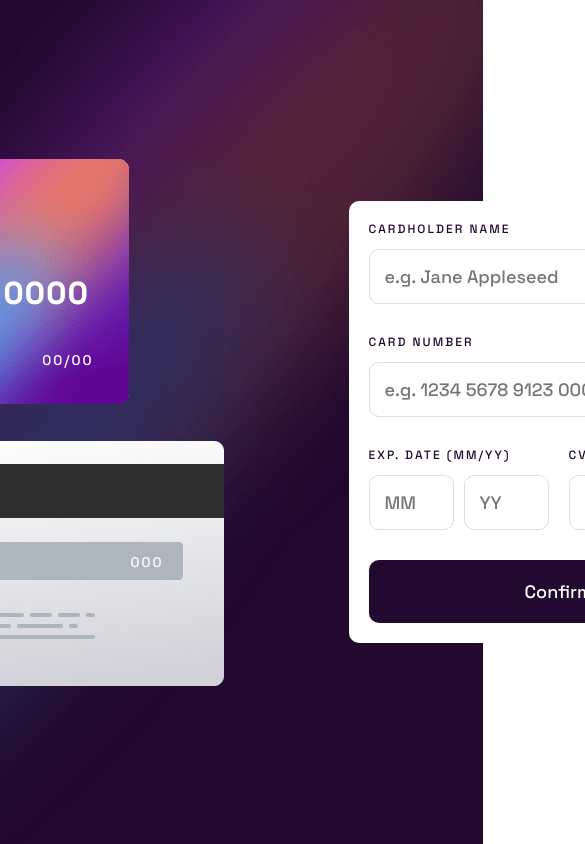
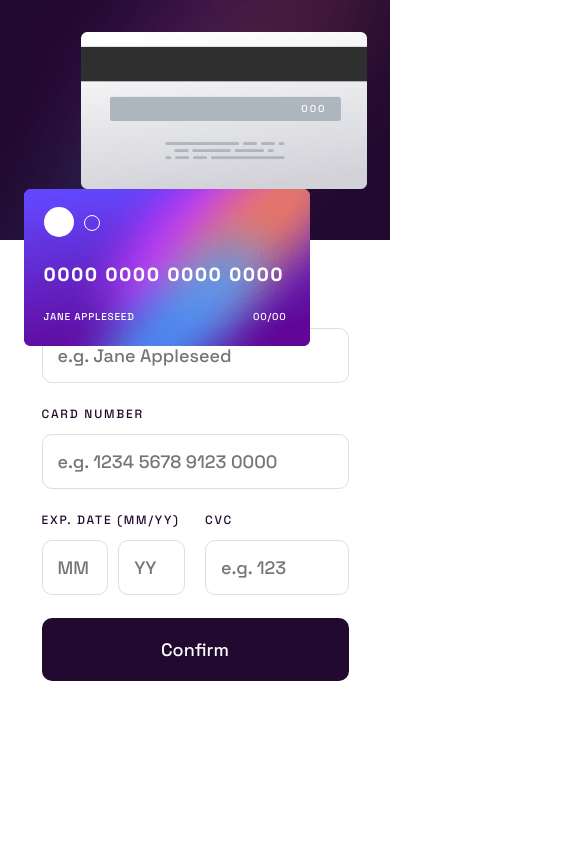
Before and after one commit to paladinescamila/Interactive-Card-Details-Form, a React (Create React App) app: page / in a window 390 px wide. Shown: the top 844 px of the page, 585 px wide, since content can reach past the window. Built offline with nearby package versions, Linux system fonts and the light colour scheme.

Commit message:
Start to set responsive styles

```diff
--- a/src/App.tsx
+++ b/src/App.tsx
@@ -1,18 +1,27 @@
 import React from 'react';
 import './styles/App.scss';
+import DataContext from './components/context/DataContext';
 import DesktopBackground from './assets/bg-main-desktop.png';
-// import MobileBackground from './assets/bg-main-mobile.png';
+import MobileBackground from './assets/bg-main-mobile.png';
 import FrontCard from './components/FrontCard/FrontCard';
 import BackCard from './components/BackCard/BackCard';
 import Form from './components/Form/Form';
 
 function App() {
+	const {windowWidth} = React.useContext(DataContext);
+
 	return (
 		<>
-			<img className='bg-main' src={DesktopBackground} alt='' aria-hidden />
+			{windowWidth > 1000 ? (
+				<img className='bg-main-desktop' src={DesktopBackground} alt='' aria-hidden />
+			) : (
+				<img className='bg-main-mobile' src={MobileBackground} alt='' aria-hidden />
+			)}
 			<section className='components'>
-				<FrontCard />
-				<BackCard />
+				<div className='cards'>
+					<FrontCard />
+					<BackCard />
+				</div>
 				<Form />
 			</section>
 		</>
--- a/src/components/BackCard/BackCard.scss
+++ b/src/components/BackCard/BackCard.scss
@@ -24,3 +24,16 @@
 	top: 112px;
 	right: 60px;
 }
+
+@media (max-width: 1000px) {
+	.back-card-container {
+		width: 286px;
+		height: 157px;
+	}
+
+	.back-card-cvc {
+		top: 70px;
+		right: 40px;
+		font-size: 10px;
+	}
+}
--- a/src/components/Form/Form.scss
+++ b/src/components/Form/Form.scss
@@ -3,7 +3,7 @@
 .form-container {
 	display: flex;
 	flex-direction: column;
-	width: 420px;
+	width: 380px;
 }
 
 fieldset {
@@ -91,8 +91,11 @@ input[type='number'] {
 	}
 }
 
-.disabled {
-	opacity: 0.7;
+.error-message-submit {
+	color: $red;
+	font-size: 12px;
+	text-align: center;
+	margin-top: 10px;
 }
 
 .form-message {
@@ -136,3 +139,18 @@ input[type='number'] {
 	border-radius: 10px;
 	transition: transform 0.5s ease-in-out;
 }
+
+@media (max-width: 1000px) {
+	.form-container {
+		width: 327px;
+		padding: 10px;
+	}
+
+	fieldset {
+		margin-bottom: 23px - 11px;
+	}
+
+	label {
+		letter-spacing: 12px * 0.15;
+	}
+}
--- a/src/components/Form/Form.tsx
+++ b/src/components/Form/Form.tsx
@@ -15,7 +15,7 @@ export default function Form() {
 	const changeCardName = (e: React.ChangeEvent<HTMLInputElement>) => {
 		setCardName(e.target.value);
 
-		if (e.target.value.trim() === '') addError('name', "Can't be empty");
+		if (e.target.value.trim() === '') addError('name', "Can't be blank");
 		else removeError('name', "Can't be blank");
 	};
 
@@ -45,7 +45,8 @@ export default function Form() {
 
 	// Card expiration month change event
 	const changeCardMonthExp = (e: React.ChangeEvent<HTMLInputElement>) => {
-		if (e.target.value.length <= 2) setCardMonthExp(e.target.value);
+		if (e.target.value.length > 2) return;
+		setCardMonthExp(e.target.value);
 
 		if (e.target.value.trim() === '') addError('expMonth', "Can't be blank");
 		else removeError('expMonth', "Can't be blank");
@@ -56,18 +57,20 @@ export default function Form() {
 
 	// Card expiration year change event
 	const changeCardYearExp = (e: React.ChangeEvent<HTMLInputElement>) => {
-		if (e.target.value.length <= 2) setCardYearExp(e.target.value);
+		if (e.target.value.length > 2) return;
+		setCardYearExp(e.target.value);
 
 		if (e.target.value.trim() === '') addError('expYear', "Can't be blank");
 		else removeError('expYear', "Can't be blank");
 
-		if (Number(e.target.value) + 2000 < new Date().getFullYear()) addError('expYear', 'Wrong year, only future');
-		else removeError('expYear', 'Wrong year, only future');
+		if (Number(e.target.value) + 2000 < new Date().getFullYear()) addError('expYear', 'Wrong year, only future or present');
+		else removeError('expYear', 'Wrong year, only future or present');
 	};
 
 	// Card CVC change event
 	const changeCardCVC = (e: React.ChangeEvent<HTMLInputElement>) => {
-		if (e.target.value.length <= 3) setCardCVC(e.target.value);
+		if (e.target.value.length > 3) return;
+		setCardCVC(e.target.value);
 
 		if (e.target.value.trim() === '') addError('cvc', "Can't be blank");
 		else removeError('cvc', "Can't be blank");
@@ -79,7 +82,8 @@ export default function Form() {
 	// Error handling
 
 	const [showForm, setShowForm] = useState(true);
-	const [disabled, setDisabled] = useState(true);
+	const [validForm, setValidForm] = useState(false);
+	const [submitError, setSubmitError] = useState('');
 
 	type InputType = 'name' | 'number' | 'expMonth' | 'expYear' | 'cvc';
 	type ErrorMap = {[key in InputType]: Set<string>};
@@ -103,18 +107,20 @@ export default function Form() {
 
 	useEffect(() => {
 		let currentInputStyles = {...inputsStyles};
-		let validInputs = true;
+		let currentValidForm = true;
 
 		Object.keys(inputsErrors).forEach((key) => {
 			if (key === 'name' || key === 'number' || key === 'expMonth' || key === 'expYear' || key === 'cvc') {
 				if (inputsErrors[key].size > 0) {
 					currentInputStyles[key] = {borderColor: '#ff0000'};
-					validInputs = false;
+					currentValidForm = false;
 				} else currentInputStyles[key] = {};
 			}
 		});
 
-		if (validInputs) setDisabled(false);
+		if (currentValidForm) setSubmitError('');
+
+		setValidForm(currentValidForm);
 		setInputsStyles(currentInputStyles);
 
 		// eslint-disable-next-line react-hooks/exhaustive-deps
@@ -140,19 +146,31 @@ export default function Form() {
 	const handleSubmit = (e: React.FormEvent<HTMLFormElement>) => {
 		e.preventDefault();
 
+		if (!validForm) return;
+
+		const emptyName = cardName.trim() === '';
+		const emptyNumber = cardNumber.trim() === '';
+		const emptyExpMonth = cardMonthExp.trim() === '';
+		const emptyExpYear = cardYearExp.trim() === '';
+		const emptyCVC = cardCVC.trim() === '';
+
+		if (emptyName || emptyNumber || emptyExpMonth || emptyExpYear || emptyCVC) {
+			setSubmitError('Please fill in all fields');
+			return;
+		}
+
 		setShowForm(false);
-		setDisabled(true);
+	};
+
+	const handleContinue = (e: React.MouseEvent<HTMLButtonElement>) => {
+		e.preventDefault();
+		setShowForm(true);
 
 		setCardName('');
 		setCardNumber('');
 		setCardMonthExp('');
 		setCardYearExp('');
 		setCardCVC('');
-	};
-
-	const handleContinue = (e: React.MouseEvent<HTMLButtonElement>) => {
-		e.preventDefault();
-		setShowForm(true);
 	};
 
 	return (
@@ -189,7 +207,8 @@ export default function Form() {
 						<p className='error-message'>{Array.from(inputsErrors.cvc)[0]}</p>
 					</fieldset>
 				</div>
-				<input className={`form-submit ${disabled ? 'disabled' : ''}`} type='submit' value='Confirm' disabled={disabled} />
+				<input className='form-submit' type='submit' value='Confirm' />
+				<p className='error-message-submit'>{submitError}</p>
 			</form>
 
 			<article className={`form-message ${showForm ? 'decrease' : 'increase'}`}>
--- a/src/components/FrontCard/FrontCard.scss
+++ b/src/components/FrontCard/FrontCard.scss
@@ -72,3 +72,38 @@
 	grid-area: exp;
 	text-align: end;
 }
+
+@media (max-width: 1000px) {
+	.front-card-container {
+		width: 286px;
+		height: 157px;
+		z-index: 10;
+		padding: 18px 23px 23px 20px;
+		grid-gap: 24px;
+
+		&::before {
+			width: 30px;
+			height: 30px;
+			top: 18px;
+			left: 20px;
+		}
+
+		&::after {
+			width: 14px;
+			height: 14px;
+			top: 26px;
+			left: 60px;
+		}
+	}
+
+	.front-card-number {
+		font-size: 18px;
+		letter-spacing: 18px * 0.12;
+	}
+
+	.front-card-name,
+	.front-card-exp {
+		font-size: 10px;
+		letter-spacing: 10px * 0.08;
+	}
+}
--- a/src/components/context/DataContext.ts
+++ b/src/components/context/DataContext.ts
@@ -11,6 +11,8 @@ interface DataContextProps {
 	setCardYearExp: (cardYearExp: string) => void;
 	cardCVC: string;
 	setCardCVC: (cardCVV: string) => void;
+	windowWidth: number;
+	setWindowWidth: (windowWidth: number) => void;
 }
 
 const DataContext = createContext<DataContextProps>({} as DataContextProps);
--- a/src/components/context/DataProvider.tsx
+++ b/src/components/context/DataProvider.tsx
@@ -11,6 +11,11 @@ function DataProvider(props: DataProviderProps) {
 	const [cardMonthExp, setCardMonthExp] = useState('');
 	const [cardYearExp, setCardYearExp] = useState('');
 	const [cardCVC, setCardCVC] = useState('');
+	const [windowWidth, setWindowWidth] = useState(window.innerWidth);
+
+	window.onresize = () => {
+		setWindowWidth(window.innerWidth);
+	};
 
 	return (
 		<DataContext.Provider
@@ -25,6 +30,8 @@ function DataProvider(props: DataProviderProps) {
 				setCardYearExp,
 				cardCVC,
 				setCardCVC,
+				windowWidth,
+				setWindowWidth,
 			}}>
 			{props.children}
 		</DataContext.Provider>
--- a/src/styles/App.scss
+++ b/src/styles/App.scss
@@ -1,5 +1,7 @@
 @import url('https://fonts.googleapis.com/css2?family=Space+Grotesk:wght@500&display=swap');
 @import './variables.scss';
+
+$total: 447px + 95px;
 
 * {
 	box-sizing: border-box;
@@ -23,30 +25,50 @@ body {
 	height: 100%;
 }
 
-.bg-main {
-	width: 483px;
-	height: 100%;
+.bg-main-desktop,
+.bg-main-mobile {
 	position: absolute;
 	top: 0;
 	left: 0;
 	z-index: -10;
 }
 
+.bg-main-desktop {
+	width: 34vw;
+	height: 100%;
+}
+
+.bg-main-mobile {
+	width: 100%;
+	height: 240px;
+}
+
 .components {
 	display: grid;
-	grid-template-columns: 447px 360px;
-	grid-template-rows: repeat(2, 1fr);
-	grid-gap: 37px 220px;
-	grid-template-areas: 'front form' 'back form';
+	grid-template-columns: $total 380px;
+	grid-template-rows: 527px;
+	grid-template-areas: 'cards form';
+	grid-gap: 220px;
+}
+
+.cards {
+	display: grid;
+	grid-template-columns: 1fr;
+	grid-template-rows: 1fr 1fr;
+	grid-template-areas: 'front' 'back';
+	grid-area: cards;
 }
 
 .front-card-container {
+	align-self: flex-start;
+	justify-self: flex-start;
 	grid-area: front;
 }
 
 .back-card-container {
+	align-self: flex-end;
+	justify-self: flex-end;
 	grid-area: back;
-	margin-left: 95px;
 }
 
 .form-container,
@@ -54,3 +76,49 @@ body {
 	grid-area: form;
 	align-self: center;
 }
+
+@media (max-width: 1430px) {
+	.components {
+		grid-gap: 100px;
+	}
+}
+
+@media (max-width: 1200px) {
+	.components {
+		$total: 447px + 50px;
+		grid-template-columns: $total 380px;
+		grid-gap: 50px;
+	}
+}
+
+@media (max-width: 1000px) {
+	#root {
+		align-items: flex-start;
+		padding-top: 32px;
+	}
+
+	.components {
+		grid-template-columns: 343px;
+		grid-template-rows: 251px 325px;
+		grid-template-areas: 'cards' 'form';
+		grid-gap: 50px;
+	}
+
+	.cards {
+		grid-template-areas: 'back' 'front';
+	}
+
+	.front-card-container {
+		align-self: flex-end;
+		justify-self: flex-start;
+	}
+
+	.back-card-container {
+		align-self: flex-start;
+		justify-self: flex-end;
+	}
+
+	.form-container {
+		justify-self: center;
+	}
+}
```
